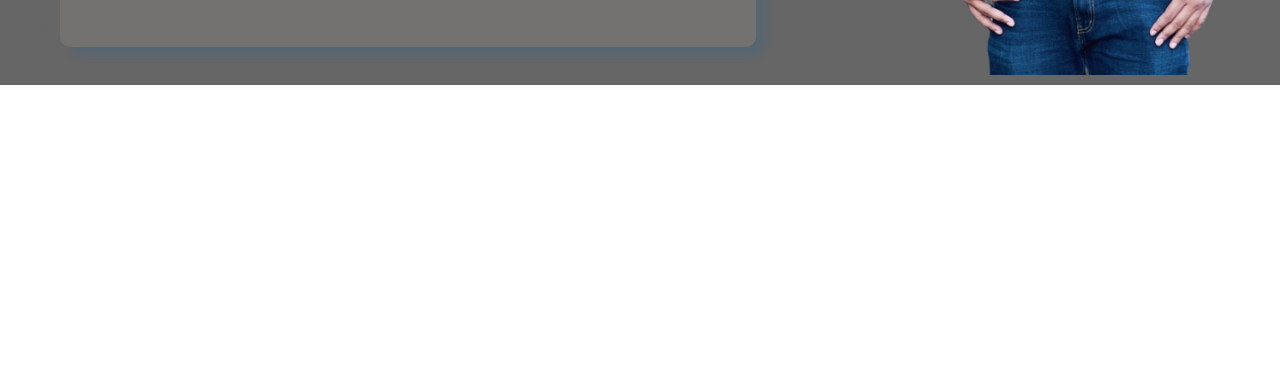
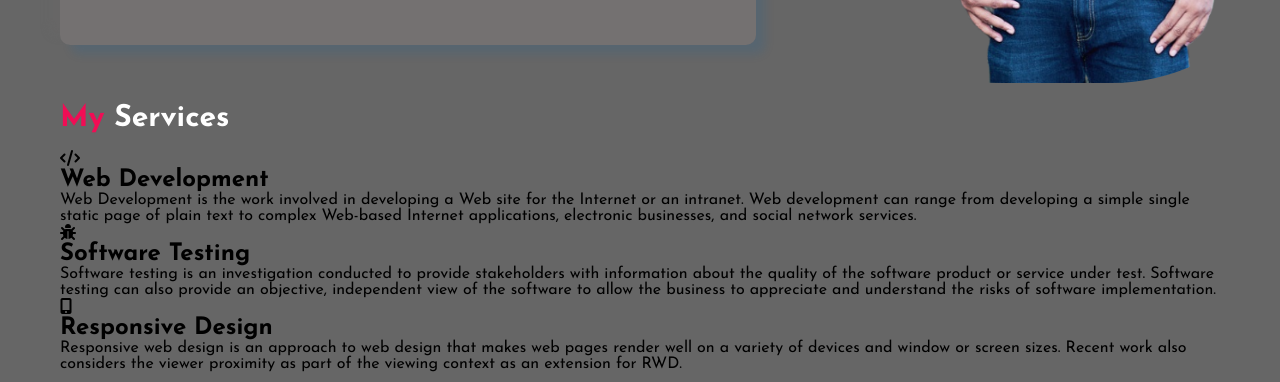
Before and after one commit to Emran71/Myportfolio, a plain HTML site: page index.html in a window 1280 px wide. Shown: the part 1011-1393 px from the top of the page. Before the commit the page ends 1096 px from the top, so only its background shows below. Drawn offline with Linux system fonts and the light colour scheme.

Commit message:
my bio section completed

```diff
--- a/index.html
+++ b/index.html
@@ -57,7 +57,6 @@
         <div class="aboutme-container container">
             <div class="aboutme-content">
                 <h1 class="title"> <span>My </span>Bio </h1>
-                <hr>
                 <br>
                 <p class="dsce"> Web Application Developer, Software Tester &
                     Tech Enthusiast. Recently I have completed internship
@@ -132,6 +131,49 @@
             </div>
         </div>
     </section>
-    <script src="scripts.js"></script>
+
+    <section id="service">
+        <div class="service-container container">
+            <div class="service-content">
+                <h1 class="title"> <span>My </span>Services </h1>
+                <br>
+                <div class="service-wrapper">
+                    <div class="service-box">
+                        <div class="service-icon">
+                            <i class="fas fa-code"></i>
+                        </div>
+                        <div class="service-title">
+                            <h2>Web Development</h2>
+                        </div>
+                        <div class="service-dsce">
+                            <p>Web Development is the work involved in developing a Web site for the Internet or an intranet. Web development can range from developing a simple single static page of plain text to complex Web-based Internet applications, electronic businesses, and social network services.</p>
+                        </div>
+                    </div>
+                    <div class="service-box">
+                        <div class="service-icon">
+                            <i class="fas fa-bug"></i>
+                        </div>
+                        <div class="service-title">
+                            <h2>Software Testing</h2>
+                        </div>
+                        <div class="service-dsce">
+                            <p>Software testing is an investigation conducted to provide stakeholders with information about the quality of the software product or service under test. Software testing can also provide an objective, independent view of the software to allow the business to appreciate and understand the risks of software implementation.</p>
+                        </div>
+                    </div>
+                    <div class="service-box">
+                        <div class="service-icon">
+                            <i class="fas fa-mobile-alt"></i>
+                        </div>
+                        <div class="service-title">
+                            <h2>Responsive Design</h2>
+                        </div>
+                        <div class="service-dsce">
+                            <p>Responsive web design is an approach to web design that makes web pages render well on a variety of devices and window or screen sizes. Recent work also considers the viewer proximity as part of the viewing context as an extension for RWD.</p>
+                        </div>
+                    </div>
+                </div>
+            </div>
+        </div>
+    </section>
 </body>
 </html>
--- a/style.css
+++ b/style.css
@@ -94,8 +94,6 @@ body {
     color: var(--font-color);
     text-decoration: none;
     font-size: 15px;
-    transition: color 0.3s ease;
-    font-family: "Josefin Sans", serif;
     text-transform: uppercase;
 
 }
@@ -108,17 +106,11 @@ body {
     margin-right: 10px;
     font-size: 30px;
     color: var(--font-color);
-    transition: color 0.3s ease;
-    font-family: "Josefin Sans", serif;
-    text-decoration: none;
-    border-radius: 50%;
-    background-color: rgba(0, 0, 0, 0.2);
     padding: 5px;
     cursor: pointer;
-    box-shadow: 0 2px 4px rgba(0, 0, 0, 0.2);
     color: #fff;
-    box-shadow: 0 2px 4px rgba(150, 17, 17, 0.2);
-    transition: color 0.3s ease;
+
+
 }
 
 
@@ -201,8 +193,8 @@ body {
 .aboutme-container .aboutme-image img{
     display: block;
     width: 560px;
-    height: 642px;
-    border-radius: 50px;
+    height: 650px;
+    border-radius: 40%;
 }
 .aboutme-content p{
     margin: 0px opx;
@@ -271,3 +263,5 @@ body {
 .skills-wrapper .bar .progress-bar span.html{
     width: 90%;
 }
+
+/* ########## services section ############################# */
```
